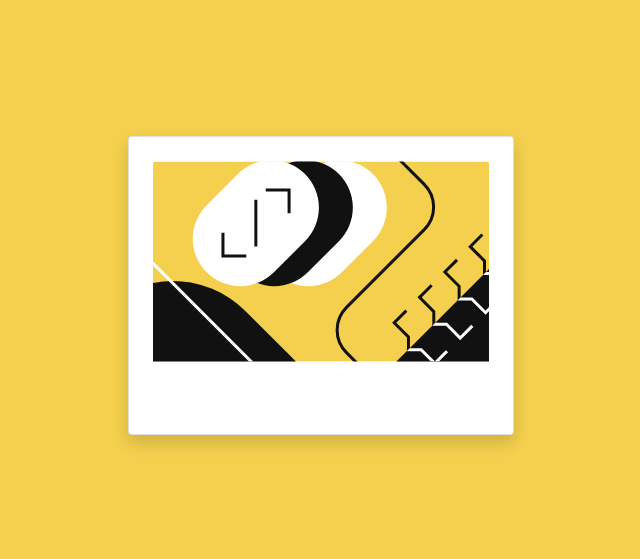
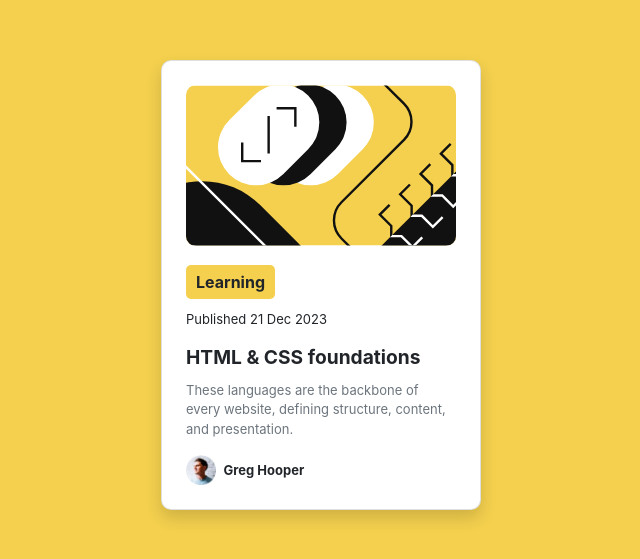
Before and after one commit to Tallseyi/blog-preview-card-main, a plain HTML site: page index.html in a window 1280 px wide. Shown: the part 115-674 px from the top of the page, without its empty margins (319-959 px from the left). Drawn offline with Linux system fonts and the light colour scheme.

Commit message:
added card details

```diff
--- a/index.html
+++ b/index.html
@@ -13,14 +13,58 @@
     body {
       background-color: hsl(47, 88%, 63%);
     }
+
+    .card {
+      background-color: hsl(0, 0%, 100%);
+      border-radius: 10px;
+      max-width: 320px;
+    }
+
+    .card-img-top {
+      border-radius: 10px;
+    }
+
+    .learning {
+      background-color: hsl(47, 88%, 63%);
+      text-align: left;
+      border-radius: 5px;
+      padding: 7px 10px;
+      max-width: 95px;
+      font-weight: bolder;
+      font-size: medium;
+    }
+
+    p {
+      font-size: small;
+    }
+
+    .card-title {
+      font-weight: bolder;
+      font-size: larger;
+    }
+
+    .card-text {
+      font-size: small;
+    }
   </style>
 </head>
 <body>
   <div class="container d-flex justify-content-center align-items-center vh-100">
     <div class="card p-4 shadow">
       <img src="assets/images/illustration-article.svg" class="card-img-top" alt="">
-      <div class="card-body text-center">
-        <h5></h5>
+      <div class="mt-4">
+        <span class="learning">Learning</span>
+        <p class="mt-3">Published 21 Dec 2023</p>
+      </div>
+      <h5 class="card-title">HTML & CSS foundations</h5>
+      <p class="card-text text-muted">These languages are the backbone of every website, defining structure,
+        content, and presentation.
+      </p>
+      <div>
+        <div class="d-flex align-items-center">
+          <img src="./assets/images/image-avatar.webp" class="mr-2" alt="" style="height: 30px;">
+          <p class="mb-0 font-weight-bolder">Greg Hooper</p>
+        </div>
       </div>
     </div>
   </div>
```
Also changed, not shown: preview.jpg.
